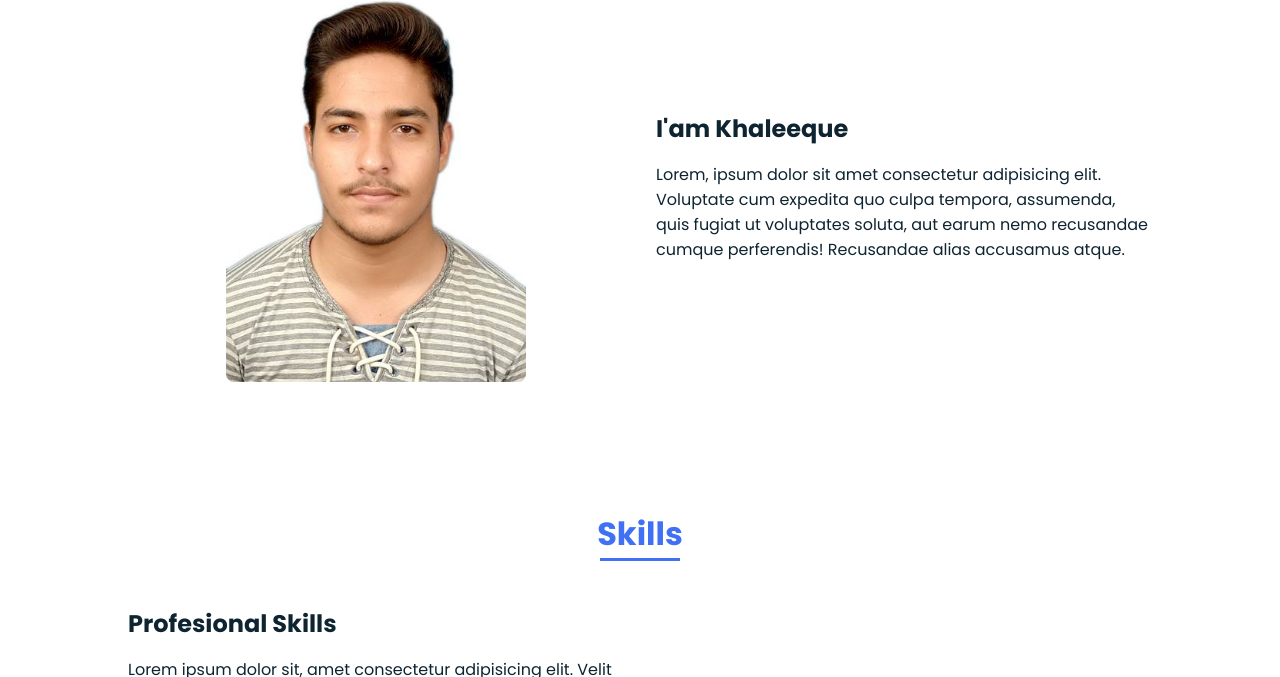
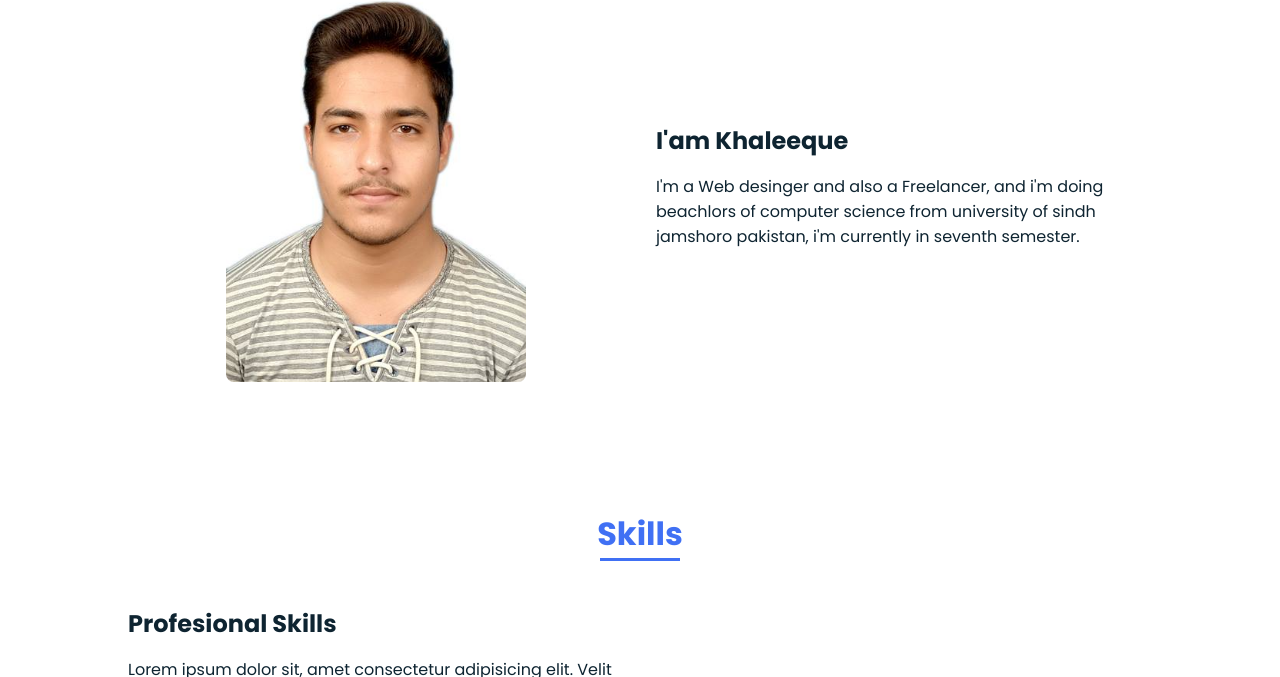
Before and after one commit to KhaleequeurRehman/KhaleequePortfolio, a plain HTML site: page index.html in a window 1280 px wide. Shown: the part 986-1663 px from the top of the page. Drawn offline with nearby package versions, Linux system fonts and the light colour scheme.

Commit message:
make few changes

```diff
--- a/index.html
+++ b/index.html
@@ -66,7 +66,7 @@
 
                     <div>
                         <h2 class="about__subtitle">I'am Khaleeque</h2>
-                        <p class="about__text">Lorem, ipsum dolor sit amet consectetur adipisicing elit. Voluptate cum expedita quo culpa tempora, assumenda, quis fugiat ut voluptates soluta, aut earum nemo recusandae cumque perferendis! Recusandae alias accusamus atque.</p>
+                        <p class="about__text">I'm a Web desinger and also a Freelancer, and i'm doing beachlors of computer science from university of sindh jamshoro pakistan, i'm currently in seventh semester.</p>
                     </div>
                 </div>
             </section>
```
